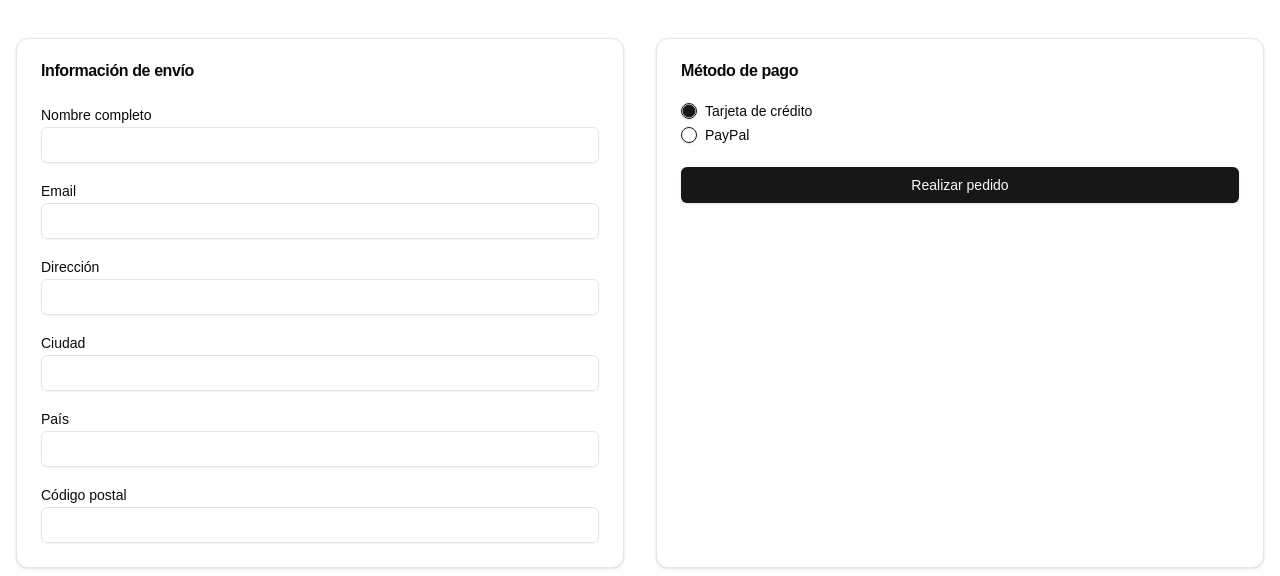
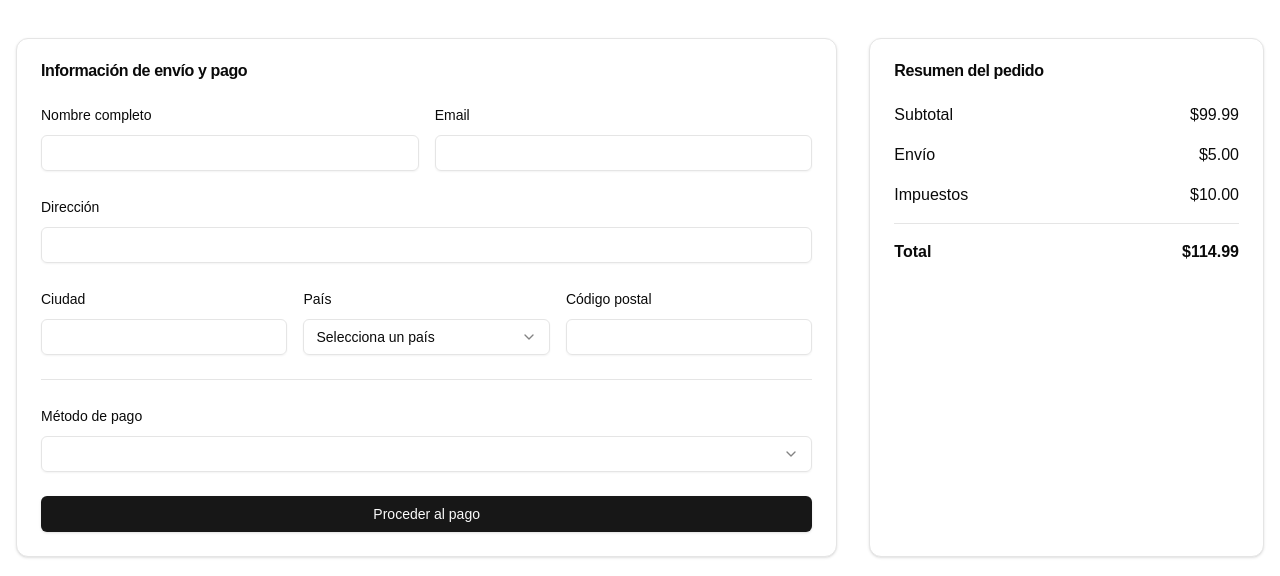
Before and after one commit to Santiago1809/prueba_tecnica_botopia_frontend, a Next.js app: page /checkout in a window 1280 px wide. Shown: the part 142-718 px from the top of the page. Built offline with nearby package versions, Linux system fonts and the light colour scheme; no server answers.

Commit message:
Refactor authentication flow and add user registration functionality with validation

```diff
--- a/package.json
+++ b/package.json
@@ -17,6 +17,7 @@
     "@radix-ui/react-radio-group": "^1.2.2",
     "@radix-ui/react-scroll-area": "^1.2.2",
     "@radix-ui/react-select": "^2.1.4",
+    "@radix-ui/react-separator": "^1.1.1",
     "@radix-ui/react-slider": "^1.2.2",
     "@radix-ui/react-slot": "^1.1.1",
     "@radix-ui/react-switch": "^1.1.2",
--- a/src/app/checkout/page.tsx
+++ b/src/app/checkout/page.tsx
@@ -1,95 +1,253 @@
-'use client'
+"use client";
 
-import { useState } from 'react'
-import { useRouter } from 'next/navigation'
-import { Button } from "@/components/ui/button"
-import { Card, CardContent, CardFooter, CardHeader, CardTitle } from "@/components/ui/card"
-import { Input } from "@/components/ui/input"
-import { Label } from "@/components/ui/label"
-import { RadioGroup, RadioGroupItem } from "@/components/ui/radio-group"
+import { useState } from "react";
+import { useRouter } from "next/navigation";
+import { zodResolver } from "@hookform/resolvers/zod";
+import { useForm } from "react-hook-form";
+import * as z from "zod";
+import { Button } from "@/components/ui/button";
+import {
+  Card,
+  CardContent,
+  CardFooter,
+  CardHeader,
+  CardTitle,
+} from "@/components/ui/card";
+import { Input } from "@/components/ui/input";
+import { Label } from "@/components/ui/label";
+import {
+  Form,
+  FormControl,
+  FormDescription,
+  FormField,
+  FormItem,
+  FormLabel,
+  FormMessage,
+} from "@/components/ui/form";
+import {
+  Select,
+  SelectContent,
+  SelectItem,
+  SelectTrigger,
+  SelectValue,
+} from "@/components/ui/select";
+import { Separator } from "@/components/ui/separator";
+import { useToast } from "@/hooks/use-toast";
+
+const checkoutSchema = z.object({
+  name: z.string().min(2, "El nombre debe tener al menos 2 caracteres"),
+  email: z.string().email("Ingrese un email válido"),
+  address: z.string().min(5, "La dirección debe tener al menos 5 caracteres"),
+  city: z.string().min(2, "La ciudad debe tener al menos 2 caracteres"),
+  country: z.string().min(2, "El país debe tener al menos 2 caracteres"),
+  zipCode: z
+    .string()
+    .min(3, "El código postal debe tener al menos 3 caracteres"),
+  paymentMethod: z.enum(["stripe", "paypal"]),
+});
+
+type CheckoutValues = z.infer<typeof checkoutSchema>;
 
 export default function CheckoutPage() {
-  const router = useRouter()
-  const [formData, setFormData] = useState({
-    name: '',
-    email: '',
-    address: '',
-    city: '',
-    country: '',
-    zipCode: '',
-    paymentMethod: 'credit_card'
-  })
+  const toast = useToast();
+  const router = useRouter();
+  const [isSubmitting, setIsSubmitting] = useState(false);
 
-  const handleInputChange = (e: React.ChangeEvent<HTMLInputElement>) => {
-    const { name, value } = e.target
-    setFormData(prev => ({ ...prev, [name]: value }))
-  }
+  const form = useForm<CheckoutValues>({
+    resolver: zodResolver(checkoutSchema),
+    defaultValues: {
+      name: "",
+      email: "",
+      address: "",
+      city: "",
+      country: "",
+      zipCode: "",
+      paymentMethod: "stripe",
+    },
+  });
 
-  const handleSubmit = (e: React.FormEvent) => {
-    e.preventDefault()
-    // Aquí iría la lógica para procesar el pago
-    console.log('Procesando pago:', formData)
-    router.push('/confirmation')
-  }
+  const onSubmit = async (data: CheckoutValues) => {
+    setIsSubmitting(true);
+    // Simulate API call to create Stripe session
+    await new Promise((resolve) => setTimeout(resolve, 2000));
+    console.log("Procesando pago con Stripe:", data);
+    setIsSubmitting(false);
+  };
+
+  const watchPaymentMethod = form.watch("paymentMethod");
 
   return (
     <div className="container mx-auto px-4 py-8">
       <h1 className="text-3xl font-bold mb-8">Checkout</h1>
-      <form onSubmit={handleSubmit}>
-        <div className="grid grid-cols-1 md:grid-cols-2 gap-8">
-          <Card>
+      <div className="grid grid-cols-1 lg:grid-cols-3 gap-8">
+        <Card className="lg:col-span-2">
           <CardHeader>
-              <CardTitle>Información de envío</CardTitle>
+            <CardTitle>Información de envío y pago</CardTitle>
           </CardHeader>
-            <CardContent className="space-y-4">
-              <div>
-                <Label htmlFor="name">Nombre completo</Label>
-                <Input id="name" name="name" value={formData.name} onChange={handleInputChange} required />
+          <CardContent>
+            <Form {...form}>
+              <form
+                onSubmit={form.handleSubmit(onSubmit)}
+                className="space-y-6"
+              >
+                <div className="grid grid-cols-1 md:grid-cols-2 gap-4">
+                  <FormField
+                    control={form.control}
+                    name="name"
+                    render={({ field }) => (
+                      <FormItem>
+                        <FormLabel>Nombre completo</FormLabel>
+                        <FormControl>
+                          <Input {...field} />
+                        </FormControl>
+                        <FormMessage />
+                      </FormItem>
+                    )}
+                  />
+                  <FormField
+                    control={form.control}
+                    name="email"
+                    render={({ field }) => (
+                      <FormItem>
+                        <FormLabel>Email</FormLabel>
+                        <FormControl>
+                          <Input {...field} type="email" />
+                        </FormControl>
+                        <FormMessage />
+                      </FormItem>
+                    )}
+                  />
                 </div>
-              <div>
-                <Label htmlFor="email">Email</Label>
-                <Input id="email" name="email" type="email" value={formData.email} onChange={handleInputChange} required />
+                <FormField
+                  control={form.control}
+                  name="address"
+                  render={({ field }) => (
+                    <FormItem>
+                      <FormLabel>Dirección</FormLabel>
+                      <FormControl>
+                        <Input {...field} />
+                      </FormControl>
+                      <FormMessage />
+                    </FormItem>
+                  )}
+                />
+                <div className="grid grid-cols-1 md:grid-cols-3 gap-4">
+                  <FormField
+                    control={form.control}
+                    name="city"
+                    render={({ field }) => (
+                      <FormItem>
+                        <FormLabel>Ciudad</FormLabel>
+                        <FormControl>
+                          <Input {...field} />
+                        </FormControl>
+                        <FormMessage />
+                      </FormItem>
+                    )}
+                  />
+                  <FormField
+                    control={form.control}
+                    name="country"
+                    render={({ field }) => (
+                      <FormItem>
+                        <FormLabel>País</FormLabel>
+                        <Select
+                          onValueChange={field.onChange}
+                          defaultValue={field.value}
+                        >
+                          <FormControl>
+                            <SelectTrigger>
+                              <SelectValue placeholder="Selecciona un país" />
+                            </SelectTrigger>
+                          </FormControl>
+                          <SelectContent>
+                            <SelectItem value="es">España</SelectItem>
+                            <SelectItem value="mx">México</SelectItem>
+                            <SelectItem value="ar">Argentina</SelectItem>
+                            <SelectItem value="co">Colombia</SelectItem>
+                          </SelectContent>
+                        </Select>
+                        <FormMessage />
+                      </FormItem>
+                    )}
+                  />
+                  <FormField
+                    control={form.control}
+                    name="zipCode"
+                    render={({ field }) => (
+                      <FormItem>
+                        <FormLabel>Código postal</FormLabel>
+                        <FormControl>
+                          <Input {...field} />
+                        </FormControl>
+                        <FormMessage />
+                      </FormItem>
+                    )}
+                  />
                 </div>
-              <div>
-                <Label htmlFor="address">Dirección</Label>
-                <Input id="address" name="address" value={formData.address} onChange={handleInputChange} required />
-              </div>
-              <div>
-                <Label htmlFor="city">Ciudad</Label>
-                <Input id="city" name="city" value={formData.city} onChange={handleInputChange} required />
-              </div>
-              <div>
-                <Label htmlFor="country">País</Label>
-                <Input id="country" name="country" value={formData.country} onChange={handleInputChange} required />
-              </div>
-              <div>
-                <Label htmlFor="zipCode">Código postal</Label>
-                <Input id="zipCode" name="zipCode" value={formData.zipCode} onChange={handleInputChange} required />
-              </div>
+                <Separator />
+                <FormField
+                  control={form.control}
+                  name="paymentMethod"
+                  render={({ field }) => (
+                    <FormItem>
+                      <FormLabel>Método de pago</FormLabel>
+                      <FormControl>
+                        <Select
+                          onValueChange={field.onChange}
+                          defaultValue={field.value}
+                        >
+                          <SelectTrigger>
+                            <SelectValue placeholder="Selecciona un método de pago" />
+                          </SelectTrigger>
+                          <SelectContent>
+                            <SelectItem value="tarjeta">Tarjeta débito/crédito</SelectItem>
+                            <SelectItem value="paypal">PayPal</SelectItem>
+                          </SelectContent>
+                        </Select>
+                      </FormControl>
+                      <FormMessage />
+                    </FormItem>
+                  )}
+                />
+                <Button
+                  type="submit"
+                  className="w-full"
+                  disabled={isSubmitting}
+                >
+                  {isSubmitting ? "Procesando..." : "Proceder al pago"}
+                </Button>
+              </form>
+            </Form>
           </CardContent>
         </Card>
         <Card>
           <CardHeader>
-              <CardTitle>Método de pago</CardTitle>
+            <CardTitle>Resumen del pedido</CardTitle>
           </CardHeader>
           <CardContent>
-              <RadioGroup value={formData.paymentMethod} onValueChange={(value) => setFormData(prev => ({ ...prev, paymentMethod: value }))}>
-                <div className="flex items-center space-x-2">
-                  <RadioGroupItem value="credit_card" id="credit_card" />
-                  <Label htmlFor="credit_card">Tarjeta de crédito</Label>
+            <div className="space-y-4">
+              <div className="flex justify-between">
+                <span>Subtotal</span>
+                <span>$99.99</span>
               </div>
-                <div className="flex items-center space-x-2">
-                  <RadioGroupItem value="paypal" id="paypal" />
-                  <Label htmlFor="paypal">PayPal</Label>
+              <div className="flex justify-between">
+                <span>Envío</span>
+                <span>$5.00</span>
               </div>
-              </RadioGroup>
+              <div className="flex justify-between">
+                <span>Impuestos</span>
+                <span>$10.00</span>
+              </div>
+              <Separator />
+              <div className="flex justify-between font-bold">
+                <span>Total</span>
+                <span>$114.99</span>
+              </div>
+            </div>
           </CardContent>
-            <CardFooter>
-              <Button type="submit" className="w-full">Realizar pedido</Button>
-            </CardFooter>
         </Card>
       </div>
-      </form>
     </div>
-  )
+  );
 }
--- a/src/app/register/page.tsx
+++ b/src/app/register/page.tsx
@@ -1,12 +1,15 @@
 "use client";
 
-import { useActionState } from "react";
-import { zodResolver } from "@hookform/resolvers/zod";
-import { useForm } from "react-hook-form";
-import * as z from "zod";
+import { register } from "@/actions/users";
 import { Button } from "@/components/ui/button";
-import { Input } from "@/components/ui/input";
-import { Textarea } from "@/components/ui/textarea";
+import {
+  Card,
+  CardContent,
+  CardDescription,
+  CardFooter,
+  CardHeader,
+  CardTitle,
+} from "@/components/ui/card";
 import {
   Form,
   FormControl,
@@ -16,23 +19,25 @@ import {
   FormLabel,
   FormMessage,
 } from "@/components/ui/form";
+import { Input } from "@/components/ui/input";
 import { useToast } from "@/hooks/use-toast";
-import {
-  Card,
-  CardContent,
-  CardDescription,
-  CardFooter,
-  CardHeader,
-  CardTitle,
-} from "@/components/ui/card";
+import { useAuthStore } from "@/store/authStore";
+import { zodResolver } from "@hookform/resolvers/zod";
 import Link from "next/link";
+import { useActionState } from "react";
+import { useForm } from "react-hook-form";
+import * as z from "zod";
 
 const registerSchema = z
   .object({
+    display_name: z
+      .string()
+      .min(3, "El nombre debe tener al menos 3 caracteres")
+      .max(70, "El nombre no puede exceder los 70 caracteres"),
     username: z
       .string()
       .min(3, "El nombre de usuario debe tener al menos 3 caracteres")
-      .max(50, "El nombre de usuario no puede exceder los 50 caracteres"),
+      .max(15, "el nombre de usuario no puede exceder los 15 caracteres"),
     email: z.string().email("Ingresa un correo electrónico válido"),
     password: z
       .string()
@@ -40,10 +45,6 @@ const registerSchema = z
     confirmPassword: z
       .string()
       .min(8, "La confirmación de contraseña debe tener al menos 8 caracteres"),
-    address: z
-      .string()
-      .min(10, "La dirección debe tener al menos 10 caracteres")
-      .max(200, "La dirección no puede exceder los 200 caracteres"),
   })
   .refine((data) => data.password === data.confirmPassword, {
     message: "Las contraseñas no coinciden",
@@ -54,42 +55,45 @@ type RegisterValues = z.infer<typeof registerSchema>;
 
 export default function RegisterPage() {
   const { toast } = useToast();
+  const { setName, setAuth, setIsLoggedIn, setToken } = useAuthStore();
+
   const [error, registerAction, isPending] = useActionState(
     async (prevState: string | null, formData: FormData) => {
-      // Simulamos una petición al backend
-      await new Promise((resolve) => setTimeout(resolve, 2000));
+      const response = await register(prevState, formData);
 
-      // Aquí iría la lógica real para registrar al usuario
-      console.log(Object.fromEntries(formData));
+      if (response?.error) {
+        return response.error;
+      }
 
-      // Simulamos un registro exitoso
+      if (!response?.jwt || !response?.userData) {
+        return "Error en el proceso de registro";
+      }
+
+      setIsLoggedIn(true);
+      setAuth(response.userData.user_role === "ADMIN");
+      setToken(response.jwt);
+      setName(response.userData.username);
+
       toast({
         title: "Registro exitoso",
-        description:
-          "Tu cuenta ha sido creada. Te hemos enviado un correo de confirmación.",
+        description: "Tu cuenta ha sido creada!",
       });
 
-      return null; // Retornamos null si no hay error
+      window.location.href = "/";
+      return null;
     },
-    null // Estado inicial del error
+    null
   );
 
   const form = useForm<RegisterValues>({
     resolver: zodResolver(registerSchema),
     defaultValues: {
+      display_name: "",
       username: "",
       email: "",
       password: "",
-      confirmPassword: "",
-      address: "",
     },
   });
-
-  const onSubmit = (data: RegisterValues) => {
-    const formData = new FormData();
-    Object.entries(data).forEach(([key, value]) => formData.append(key, value));
-    registerAction(formData);
-  };
 
   return (
     <div className="container mx-auto px-4 py-8">
@@ -102,16 +106,36 @@ export default function RegisterPage() {
         </CardHeader>
         <CardContent>
           <Form {...form}>
-            <form onSubmit={form.handleSubmit(onSubmit)} className="space-y-6" autoComplete="off">
+            <form
+              action={registerAction}
+              className="space-y-6"
+              autoComplete="off"
+            >
               <FormField
                 control={form.control}
-                name="username"
+                name="display_name"
                 render={({ field }) => (
                   <FormItem>
                     <FormLabel>Nombre completo</FormLabel>
                     <FormControl>
                       <Input {...field} placeholder="John Doe" />
                     </FormControl>
+                    <FormMessage />
+                  </FormItem>
+                )}
+              />
+              <FormField
+                name="username"
+                control={form.control}
+                render={({ field }) => (
+                  <FormItem>
+                    <FormLabel>Nombre de usuario</FormLabel>
+                    <FormControl>
+                      <Input {...field} placeholder="john_doe" />
+                    </FormControl>
+                    <FormDescription>
+                      Este será tu identificador único como usuario
+                    </FormDescription>
                     <FormMessage />
                   </FormItem>
                 )}
@@ -166,26 +190,6 @@ export default function RegisterPage() {
                   </FormItem>
                 )}
               />
-              <FormField
-                control={form.control}
-                name="address"
-                render={({ field }) => (
-                  <FormItem>
-                    <FormLabel>Dirección</FormLabel>
-                    <FormControl>
-                      <Textarea
-                        {...field}
-                        placeholder="Calle, número, código postal, ciudad, país"
-                        className="resize-none"
-                      />
-                    </FormControl>
-                    <FormDescription>
-                      Esta será tu dirección de envío predeterminada.
-                    </FormDescription>
-                    <FormMessage />
-                  </FormItem>
-                )}
-              />
               <Button type="submit" className="w-full" disabled={isPending}>
                 {isPending ? "Registrando..." : "Registrarse"}
               </Button>
--- /dev/null
+++ b/src/components/ui/separator.tsx
@@ -0,0 +1,31 @@
+"use client"
+
+import * as React from "react"
+import * as SeparatorPrimitive from "@radix-ui/react-separator"
+
+import { cn } from "@/lib/utils"
+
+const Separator = React.forwardRef<
+  React.ElementRef<typeof SeparatorPrimitive.Root>,
+  React.ComponentPropsWithoutRef<typeof SeparatorPrimitive.Root>
+>(
+  (
+    { className, orientation = "horizontal", decorative = true, ...props },
+    ref
+  ) => (
+    <SeparatorPrimitive.Root
+      ref={ref}
+      decorative={decorative}
+      orientation={orientation}
+      className={cn(
+        "shrink-0 bg-border",
+        orientation === "horizontal" ? "h-[1px] w-full" : "h-full w-[1px]",
+        className
+      )}
+      {...props}
+    />
+  )
+)
+Separator.displayName = SeparatorPrimitive.Root.displayName
+
+export { Separator }
--- a/src/store/authStore.ts
+++ b/src/store/authStore.ts
@@ -26,7 +26,6 @@ export const useAuthStore = create<AuthStore>()(
       setName: (value) => set({ name: value }),
       logOut: () => {
         set({ isLoggedIn: false, auth: false, token: "", name: "" });
-        window.location.href = '/';
       },
     }),
     {
```
Also changed, not shown: src/actions/users.ts (+61 -0 lines), src/components/custom/user/Login.tsx (+8 -6 lines), 1 other file (tests, documents, lock files or other folders). Lines whose indentation alone changed are shown as unchanged.
